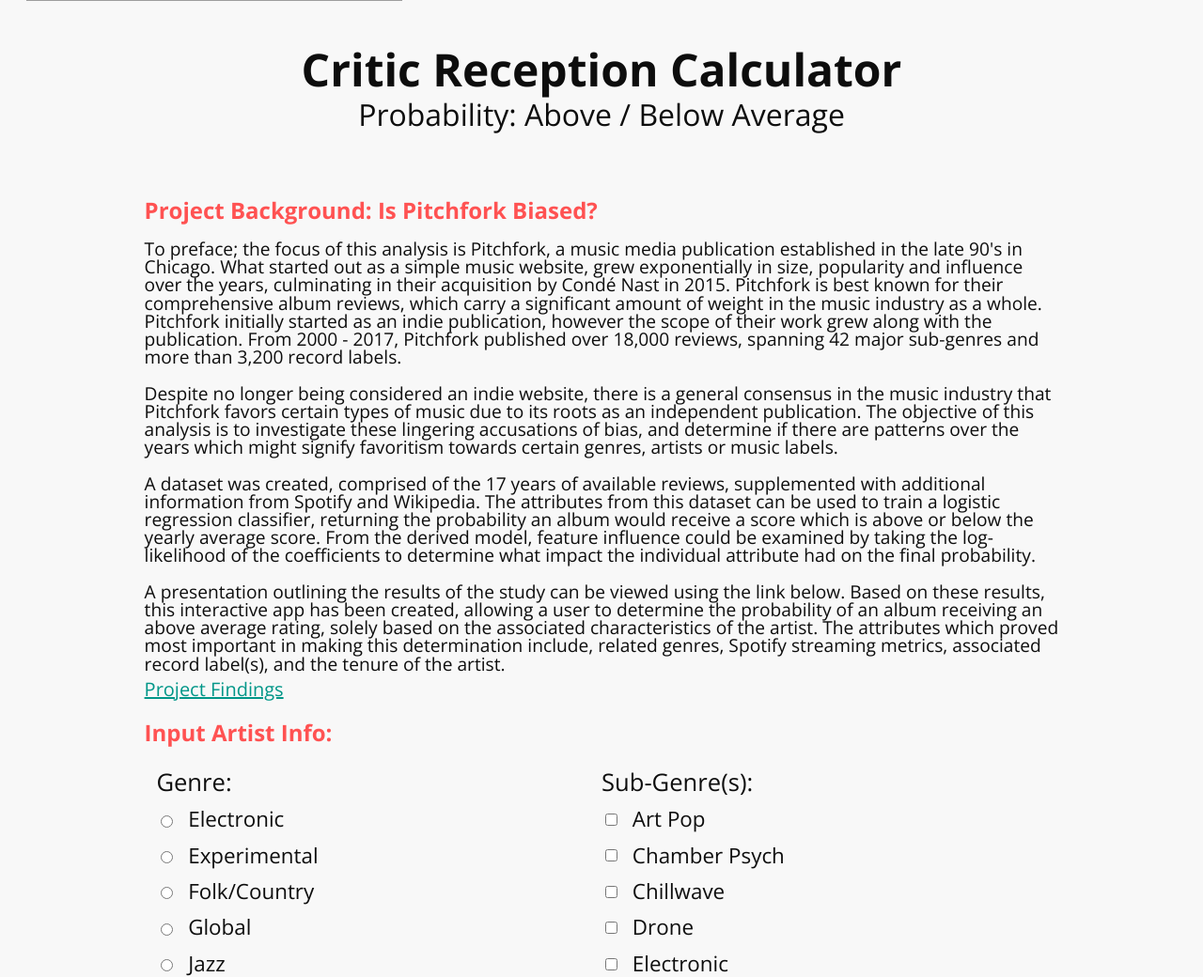
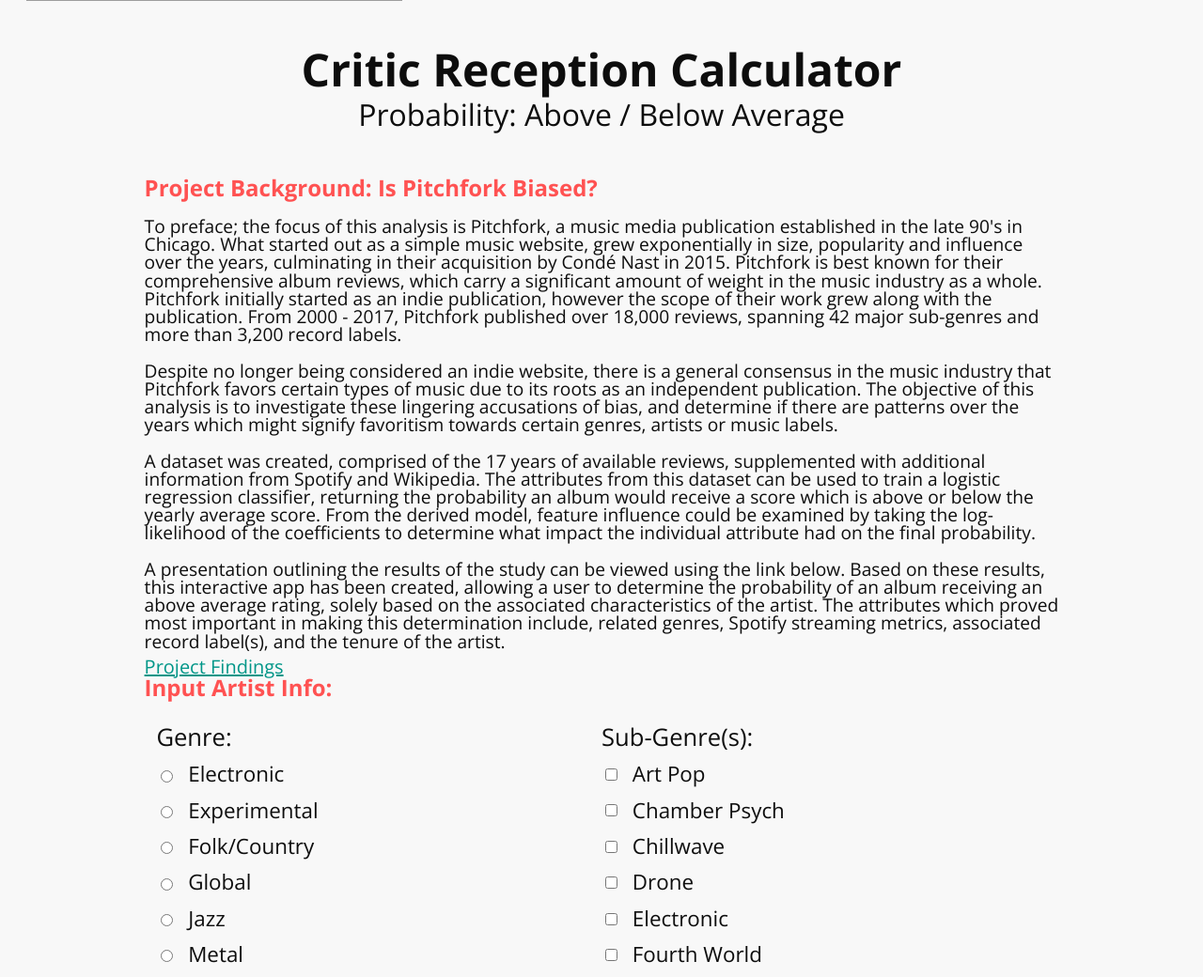
Before and after one commit to whitehdt/Pitchfork_App, a Flask app: page /artist_info in a window 1280 px wide. Shown: the part 307-1347 px from the top of the page at 94% size. Run offline with Flask 2, Linux system fonts and the light colour scheme; parts of the project's set-up code (start-up, migrations or seed data) failed here and were passed over; grey boxes are pictures that could not be loaded.

Commit message:
Refactor (CSS): minor changes

```diff
--- a/static/style_artist.css
+++ b/static/style_artist.css
@@ -110,6 +110,7 @@
   font-size: 1.5rem;
   font-weight: 700;
   margin-bottom: .75rem;
+  margin-top: 0;
 }
 
 h4 {
@@ -222,6 +223,8 @@
 .tac { text-align: center; }
 
 .cRed { color: #ff5252; }
+
+.mb-2 { margin-bottom: 2rem; }
 /* Util */
 
 /*
```
